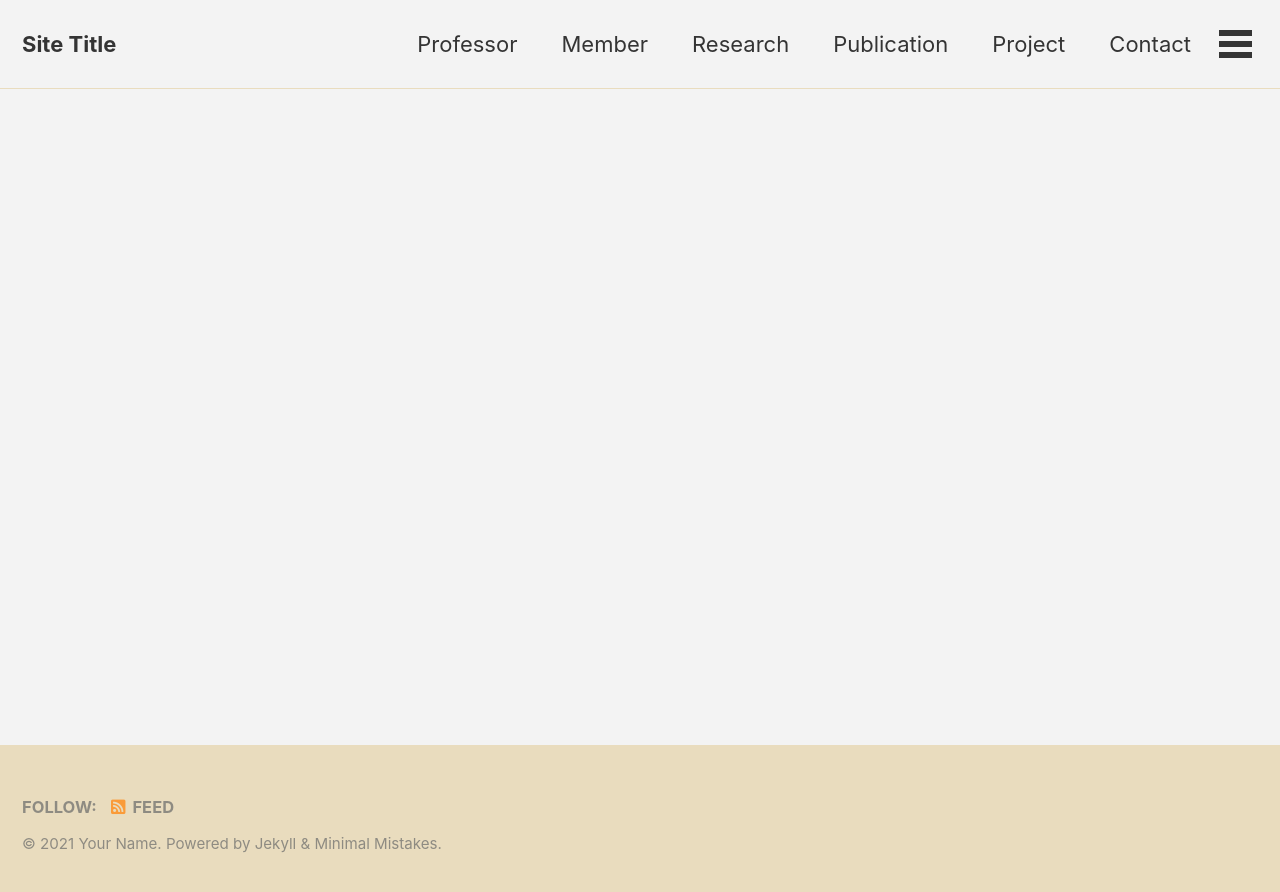
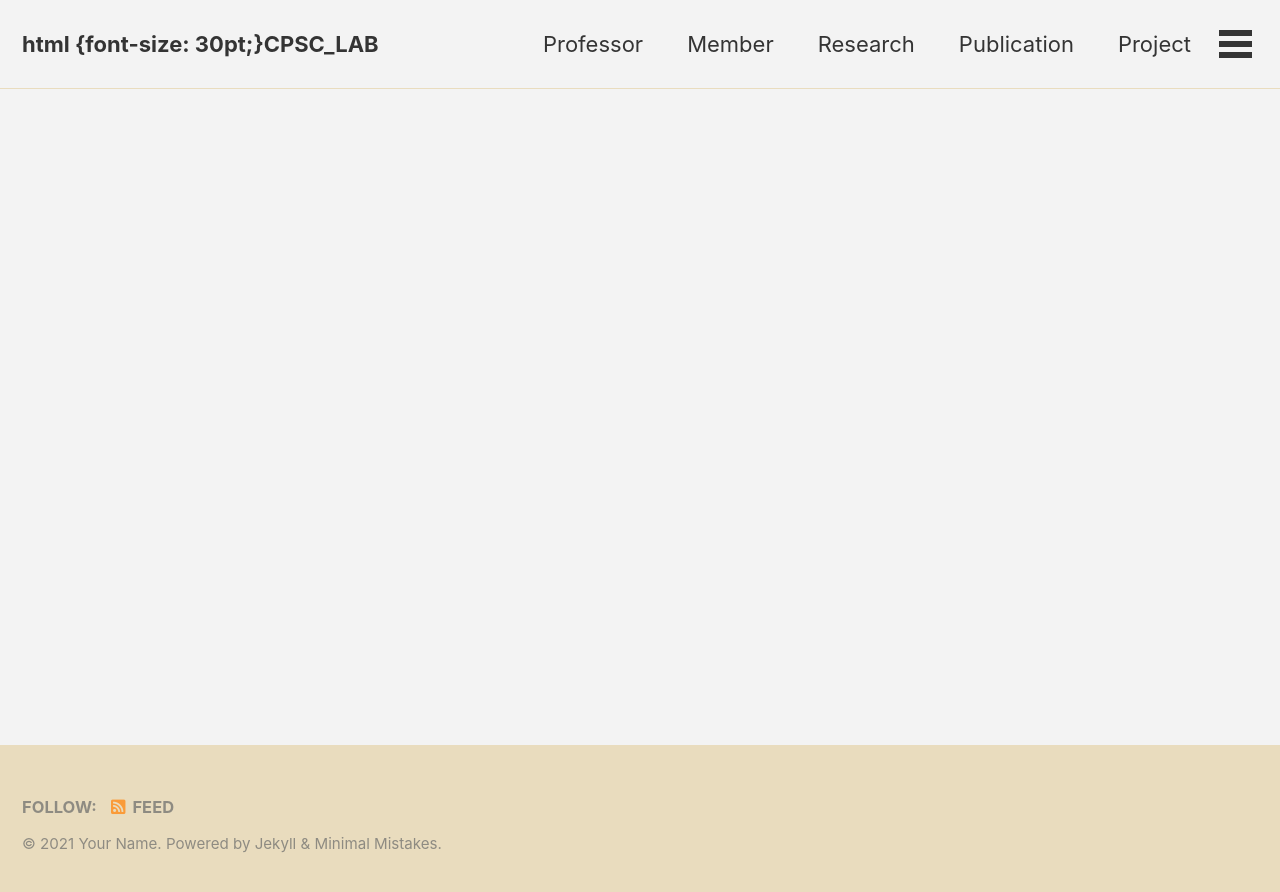
Before and after one commit to CPSC-LAB/CPSC-LAB.github.io, a Jekyll site: the page built from index.html, in a window 1280 px wide. Shown: the top 892 px of the page. Built offline with Jekyll 4.4.1, drawn with Linux system fonts in a browser that asks for light colours; cached includes are drawn as plain includes; the list of posts is cut into pages by our own code.

Commit message:
Update _config.yml

```diff
--- a/_config.yml
+++ b/_config.yml
@@ -16,7 +16,7 @@ minimal_mistakes_skin    : "dirt" # "air", "aqua", "contrast", "dark", "dirt", "
 
 # Site Settings
 locale                   : "en-US"
-title                    : "Site Title"
+title                    : "html {font-size: 30pt;}CPSC_LAB"
 title_separator          : "-"
 subtitle                 : # site tagline that appears below site title in masthead
 name                     : "Your Name"
```
